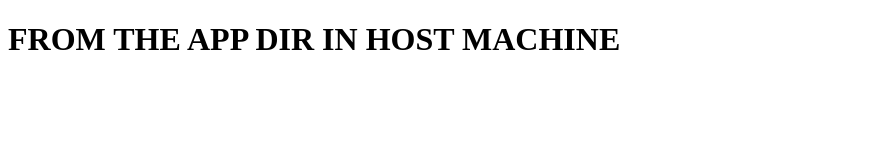
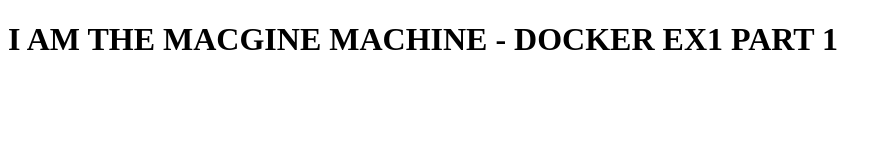
Before and after one commit to deanosaurx/docker-ex1, a plain HTML site: page app/index.html in a window 1280 px wide. Shown: the whole page, without its empty margins (0-892 px from the left). Drawn offline with Linux system fonts and the light colour scheme.

```diff
--- a/app/index.html
+++ b/app/index.html
@@ -7,6 +7,6 @@
     <title>Document</title>
   </head>
   <body>
-    <h1>FROM THE APP DIR IN HOST MACHINE</h1>
+    <h1>I AM THE MACGINE MACHINE - DOCKER EX1 PART 1</h1>
   </body>
 </html>
```
Also changed, not shown: 1 other file.
